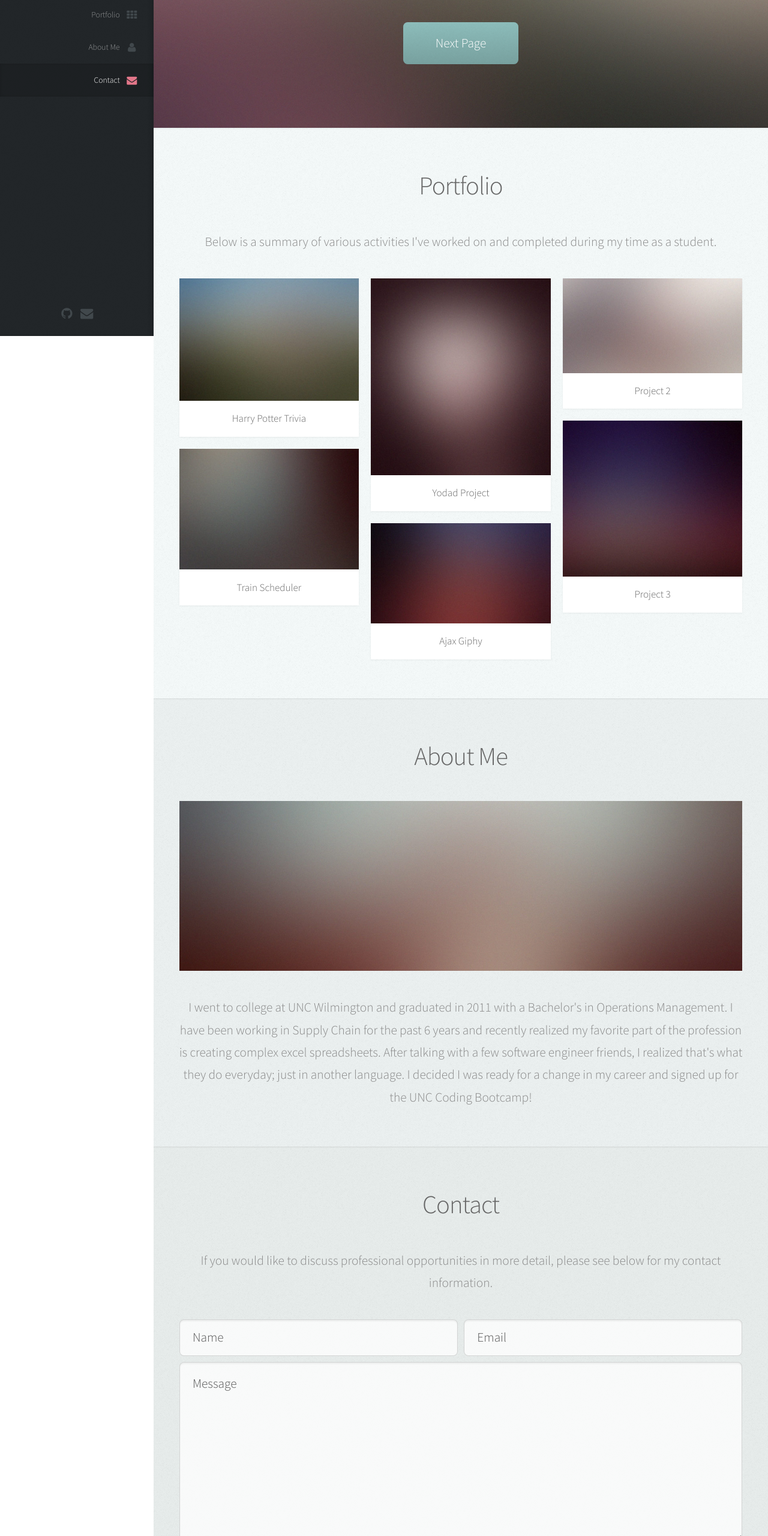
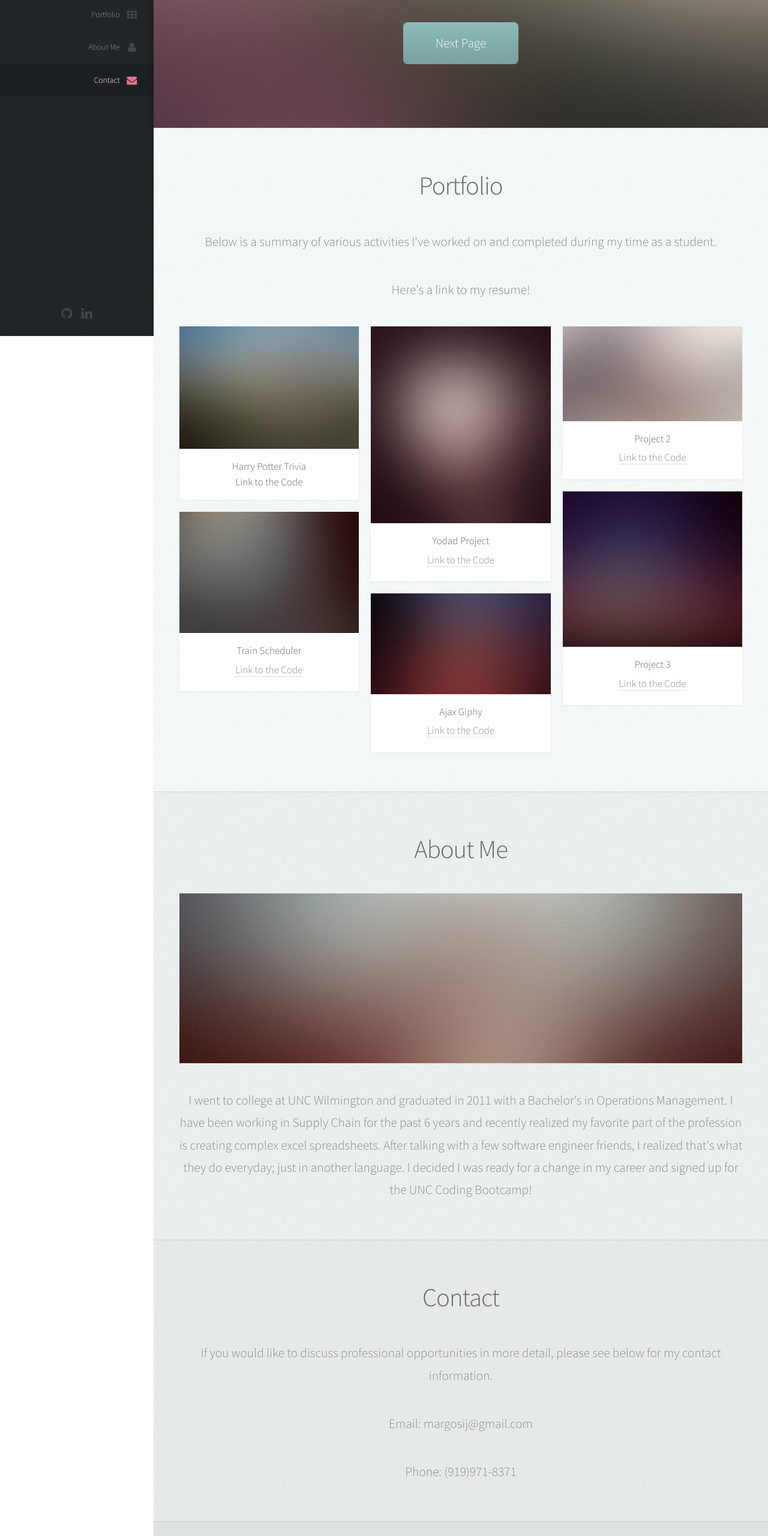
Before and after one commit to margosij/Updated-Portfolio, a plain HTML site: page index.html in a window 1280 px wide. Shown: the part 240-2800 px from the top of the page at 60% size. Drawn offline with Linux system fonts and the light colour scheme; files that its build step writes are made by us from their sources.

Commit message:
newest version of the portfolio

```diff
--- a/index.html
+++ b/index.html
@@ -70,9 +70,9 @@
 						<ul class="icons">
 							<!-- <li><a href="#" class="icon fa-twitter"><span class="label">Twitter</span></a></li> -->
 							<!-- <li><a href="#" class="icon fa-facebook"><span class="label">Facebook</span></a></li> -->
-							<li><a href="#" class="icon fa-github"><span class="label">Github</span></a></li>
+							<li><a href="https://github.com/margosij" target = "_blank" class="icon fa-github"><span class="label">Github</span></a></li>
 							<!-- <li><a href="#" class="icon fa-dribbble"><span class="label">Dribbble</span></a></li> -->
-							<li><a href="#" class="icon fa-envelope"><span class="label">Email</span></a></li>
+							<li><a href="https://www.linkedin.com/in/joelmargosian/" target = "_blank" class="icon fa-linkedin"><span class="label">Email</span></a></li>
 						</ul>
 
 				</div>
@@ -110,6 +110,7 @@
 							</header>
 
 							<p>Below is a summary of various activities I've worked on and completed during my time as a student.</p>
+							<a href = "JOEL_MARGOSIAN_Resume.pdf" target = "_blank"><p>Here's a link to my resume!</p></a>
 
 							<div class="row">
 								<div class="4u">
@@ -117,12 +118,14 @@
 										<a href="https://margosij.github.io/TriviaGame/" target = "_blank" class="image fit"><img src="images/pic02.jpg" alt="" /></a>
 										<header>
 											<h3>Harry Potter Trivia</h3>
+											<a href = "https://github.com/margosij/TriviaGame" target = "_blank"><h3>Link to the Code</h3></a>
 										</header>
 									</article>
 									<article class="item">
 										<a href="https://margosij.github.io/Train-Scheduler/" target = "_blank" class="image fit"><img src="images/pic03.jpg" alt="" /></a>
 										<header>
 											<h3>Train Scheduler</h3>
+											<a href = https://github.com/margosij/Train-Scheduler target = "_blank">Link to the Code</a>
 										</header>
 									</article>
 								</div>
@@ -131,12 +134,14 @@
 										<a href="https://margosij.github.io/Project1/" target = "_blank" class="image fit"><img src="images/pic04.jpg" alt="" /></a>
 										<header>
 											<h3>Yodad Project</h3>
+											<a href = https://github.com/margosij/Project1 target = "_blank">Link to the Code</a>
 										</header>
 									</article>
 									<article class="item">
 										<a href="https://margosij.github.io/Ajax-HW/" target = "_blank" class="image fit"><img src="images/pic05.jpg" alt="" /></a>
 										<header>
 											<h3>Ajax Giphy</h3>
+											<a href = https://github.com/margosij/Ajax-HW target = "_blank">Link to the Code</a>
 										</header>
 									</article>
 								</div>
@@ -145,12 +150,14 @@
 										<a href="#" target = "_blank" class="image fit"><img src="images/pic06.jpg" alt="" /></a>
 										<header>
 											<h3>Project 2</h3>
+											<a href = "" target = "_blank">Link to the Code</a>
 										</header>
 									</article>
 									<article class="item">
 										<a href="#" target = "_blank" class="image fit"><img src="images/pic07.jpg" alt="" /></a>
 										<header>
 											<h3>Project 3</h3>
+											<a href = "" target = "_blank">Link to the Code</a>
 										</header>
 									</article>
 								</div>
@@ -190,8 +197,10 @@
 							<p>If you would like to discuss professional opportunities in more detail, please see below
 								for my contact information.
 							</p>
+							<p>Email: margosij@gmail.com</p>
+							<p>Phone: (919)971-8371</p>
 
-							<form method="post" action="#">
+							<!-- <form method="post" action="#">
 								<div class="row 50%">
 									<div class="6u"><input type="text" name="name" placeholder="Name" /></div>
 									<div class="6u"><input type="text" name="email" placeholder="Email" /></div>
@@ -206,7 +215,7 @@
 										<input type="submit" value="Send Message" />
 									</div>
 								</div>
-							</form>
+							</form> -->
 
 						</div>
 					</section>
```
Also changed, not shown: 2 other files.
